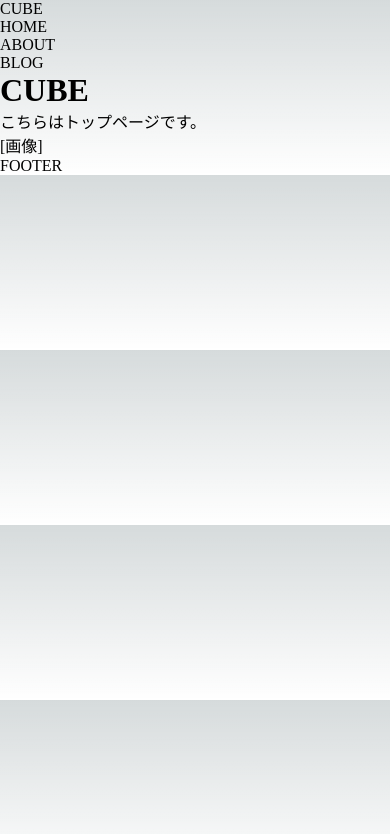
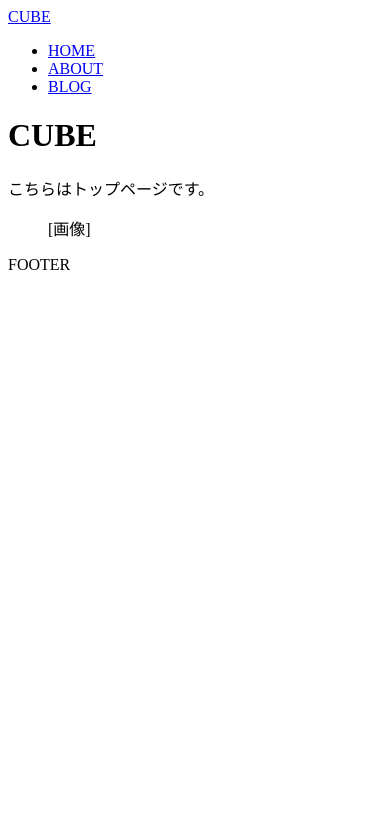
Before and after one commit to AtsuyaMorishita/Next_Typescript_microCMS, a Next.js app: page / in a window 390 px wide. Shown: the top 834 px of the page. Built offline with nearby package versions, Linux system fonts and the light colour scheme.

Commit message:
全共通cssの記述

```diff
--- a/styles/globals.css
+++ b/styles/globals.css
@@ -1,107 +1,19 @@
 :root {
-  --max-width: 1100px;
-  --border-radius: 12px;
-  --font-mono: ui-monospace, Menlo, Monaco, 'Cascadia Mono', 'Segoe UI Mono',
-    'Roboto Mono', 'Oxygen Mono', 'Ubuntu Monospace', 'Source Code Pro',
-    'Fira Mono', 'Droid Sans Mono', 'Courier New', monospace;
+  /* カラー(色) */
+  --white: #ffffff;
+  --gray-10: #eeeeee;
+  --gray-25: #aaaaaa;
+  --gray-50: #707070;
+  --gray-75: #444444;
+  --black: #222222;
+  --accent: #0d87e0;
 
-  --foreground-rgb: 0, 0, 0;
-  --background-start-rgb: 214, 219, 220;
-  --background-end-rgb: 255, 255, 255;
-
-  --primary-glow: conic-gradient(
-    from 180deg at 50% 50%,
-    #16abff33 0deg,
-    #0885ff33 55deg,
-    #54d6ff33 120deg,
-    #0071ff33 160deg,
-    transparent 360deg
-  );
-  --secondary-glow: radial-gradient(
-    rgba(255, 255, 255, 1),
-    rgba(255, 255, 255, 0)
-  );
-
-  --tile-start-rgb: 239, 245, 249;
-  --tile-end-rgb: 228, 232, 233;
-  --tile-border: conic-gradient(
-    #00000080,
-    #00000040,
-    #00000030,
-    #00000020,
-    #00000010,
-    #00000010,
-    #00000080
-  );
-
-  --callout-rgb: 238, 240, 241;
-  --callout-border-rgb: 172, 175, 176;
-  --card-rgb: 180, 185, 188;
-  --card-border-rgb: 131, 134, 135;
+  /* タイポグラフィ(フォントサイズ) */
+  --body: clamp(1rem, 0.95rem + 0.2vw, 1.125rem); /* 16-18px */
+  --display: clamp(4.5rem, 1.83rem + 11.34vw, 10rem); /* 72-160 */
+  --heading1: clamp(2rem, 1.3rem + 3vw, 4rem); /* 32-64px */
+  --heading2: calc(var(--body) * 1.5); /* 24-27px */
+  --heading3: calc(var(--body) * 1.2); /* 19.2-21.6px */
+  --small-heading2: clamp(0.875rem, 4vw - 1rem, 1.6875rem); /* 14-27px */
+  --small-heading3: calc(var(--small-heading2) * 0.86); /* 12-23px */
 }
-
-@media (prefers-color-scheme: dark) {
-  :root {
-    --foreground-rgb: 255, 255, 255;
-    --background-start-rgb: 0, 0, 0;
-    --background-end-rgb: 0, 0, 0;
-
-    --primary-glow: radial-gradient(rgba(1, 65, 255, 0.4), rgba(1, 65, 255, 0));
-    --secondary-glow: linear-gradient(
-      to bottom right,
-      rgba(1, 65, 255, 0),
-      rgba(1, 65, 255, 0),
-      rgba(1, 65, 255, 0.3)
-    );
-
-    --tile-start-rgb: 2, 13, 46;
-    --tile-end-rgb: 2, 5, 19;
-    --tile-border: conic-gradient(
-      #ffffff80,
-      #ffffff40,
-      #ffffff30,
-      #ffffff20,
-      #ffffff10,
-      #ffffff10,
-      #ffffff80
-    );
-
-    --callout-rgb: 20, 20, 20;
-    --callout-border-rgb: 108, 108, 108;
-    --card-rgb: 100, 100, 100;
-    --card-border-rgb: 200, 200, 200;
-  }
-}
-
-* {
-  box-sizing: border-box;
-  padding: 0;
-  margin: 0;
-}
-
-html,
-body {
-  max-width: 100vw;
-  overflow-x: hidden;
-}
-
-body {
-  color: rbg(--foreground-rgb);
-  background: linear-gradient(
-      to bottom,
-      transparent,
-      rgb(var(--background-end-rgb))
-    )
-    rgb(var(--background-start-rgb));
-}
-
-a {
-  color: inherit;
-  text-decoration: none;
-}
-
-@media (prefers-color-scheme: dark) {
-  html {
-    color-scheme: dark;
-  }
-}
```
